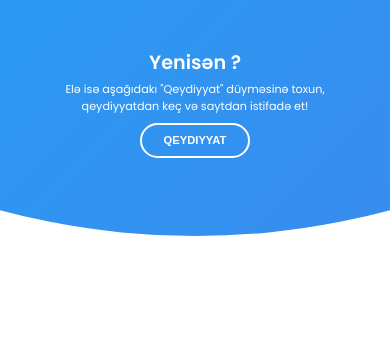
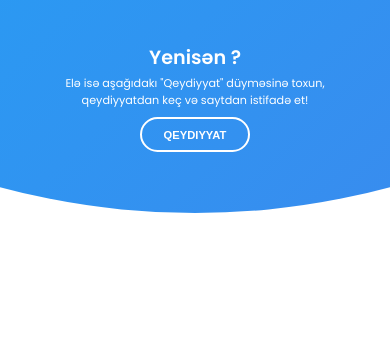
Before and after one commit to muradorucov/StartUpWiseTime, a plain HTML site: page login.html in a window 390 px wide. Shown: the top 343 px of the page. Drawn offline with Linux system fonts and the light colour scheme.

Commit message:
Login and register done

```diff
--- a/css/login.css
+++ b/css/login.css
@@ -36,7 +36,7 @@ input {
   transition: 1s 0.7s ease-in-out;
   display: grid;
   grid-template-columns: 1fr;
-  z-index: 5;
+  z-index: 6;
 }
 
 form {
@@ -180,7 +180,7 @@ form.sign-in-form {
   background-image: linear-gradient(-45deg, #4481eb 0%, #04befe 100%);
   transition: 1.8s ease-in-out;
   border-radius: 50%;
-  z-index: 6;
+  z-index: 5;
 }
 
 .image {
@@ -195,7 +195,7 @@ form.sign-in-form {
   align-items: flex-end;
   justify-content: space-around;
   text-align: center;
-  z-index: 6;
+  z-index: 5;
 }
 
 .left-panel {
@@ -237,7 +237,7 @@ form.sign-in-form {
 
 .right-panel .image,
 .right-panel .content {
-  transform: translateX(800px);
+  transform: translateX(680px);
 }
 
 /* ANIMATION */
@@ -277,7 +277,11 @@ form.sign-in-form {
 }
 
 @media (max-width: 870px) {
-  .container {
+  .container-sign-in {
+    min-height: 760px;
+    /* height: 100vh; */
+  }
+  .container-sign-up{
     min-height: 840px;
     height: 100vh;
   }
--- a/login.html
+++ b/login.html
@@ -13,7 +13,7 @@
 </head>
 
 <body>
-  <div class="container">
+  <div class="container container-sign-in">
     <div class="forms-container">
       <div class="signin-signup">
 
```
Also changed, not shown: register.html (+1 -1 lines).
